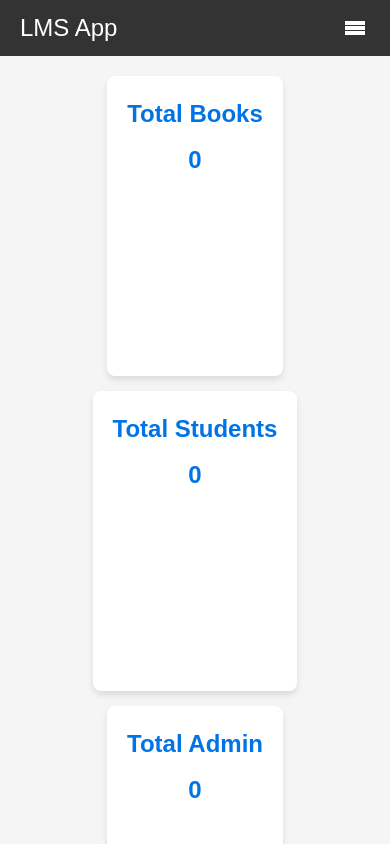
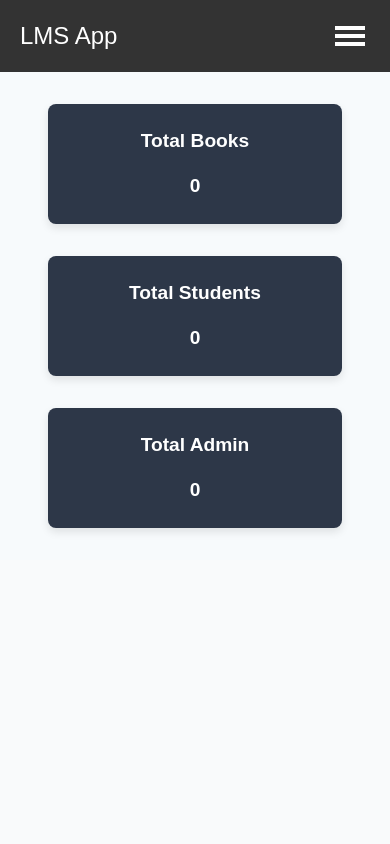
Before and after one commit to karthikeyan13762/project-name-frontend-lms, a React (Vite) app: page /dashboard in a window 390 px wide. Shown: the top 844 px of the page. Built offline with nearby package versions, Linux system fonts and the light colour scheme; no server answers.

Commit message:
Adda Responsive Design for Dashboard.

```diff
--- a/src/App.jsx
+++ b/src/App.jsx
@@ -47,7 +47,6 @@ function App() {
         <Route path="/addbook" element={<Addbook />} />
         <Route path="/book/:id" element={<EditBook />} />
         <Route path="/delete/:id" element={<DeleteBook />} />
-
         <Route />
       </Routes>
     </BrowserRouter>
--- a/src/css/Dashboard.css
+++ b/src/css/Dashboard.css
@@ -1,56 +1,59 @@
-h1, h2, p, div {
-  margin: 0;
-  padding: 0;
-  box-sizing: border-box;
-  font-family: Arial, sans-serif;
-}
 
 .dashboard {
   display: flex;
   flex-wrap: wrap;
   justify-content: center;
-  align-items: center;
-  gap: 20px;
-  padding: 20px;
-  background-color: #f5f5f5;
-  min-height: 100vh;
+  gap: 2rem;
+  padding: 2rem;
+  background-color: #f7fafc;
 }
 
 .dashboard-box {
-  flex: 1 1 300px;
-  max-width: 300px;
-  height: 300px;
-  background-color: #ffffff;
-  box-shadow: 0 4px 6px rgba(0, 0, 0, 0.1);
+  display: flex;
+  flex-direction: column;
+  align-items: center;
+  justify-content: center;
+  width: 250px;
+  height: 150px;
+  background-color: #2d3748;
+  color: #ffffff;
   border-radius: 8px;
-  padding: 20px;
+  box-shadow: 0 4px 8px rgba(0, 0, 0, 0.1);
+  transition: transform 0.3s ease, background-color 0.3s ease;
   text-align: center;
-  transition: transform 0.2s ease, box-shadow 0.2s ease;
 }
 
+
 .dashboard-box:hover {
-  transform: translateY(-5px);
-  box-shadow: 0 6px 10px rgba(0, 0, 0, 0.15);
+  background-color: #4fd1c5;
+  color: #1a202c;
+  transform: scale(1.05);
 }
 
+
 .dashboard-box h2 {
-  margin-bottom: 10px;
-  font-size: 1.5em;
-  color: #333333;
+  margin: 0.5rem 0;
+  font-size: 1.5rem;
 }
 
-.dashboard-box h2 {
-  color: #0073e6;
-}
 
-/* Mobile Styles */
 @media (max-width: 768px) {
   .dashboard {
     flex-direction: column;
-    gap: 15px;
+    align-items: center;
   }
 
   .dashboard-box {
-    max-width: 100%;
+    width: 90%;
   }
 }
+
+@media (max-width: 480px) {
+  .dashboard-box h2 {
+    font-size: 1.2rem;
+  }
+
+  .dashboard-box {
+    height: 120px;
+  }
+}
--- a/src/css/Home.css
+++ b/src/css/Home.css
@@ -16,8 +16,9 @@ body {
     background: linear-gradient(to right, rgba(26, 32, 44, 0.8), rgba(26, 32, 44, 0.8)),
                 url("https://via.placeholder.com/1920x1080") no-repeat center/cover; /* Dummy image */
     color: #ffffff;
-    min-height: 81vh;
+    height: 90vh;
     box-shadow: inset 0 0 10px rgba(0, 0, 0, 0.5);
+
   }
 
   /* Hero Content */
--- a/src/css/Nav.css
+++ b/src/css/Nav.css
@@ -6,6 +6,7 @@
   padding: 10px 20px;
   background-color: #333;
   color: white;
+  height: 52px;
 }
 
 .left-navbar a {
```
